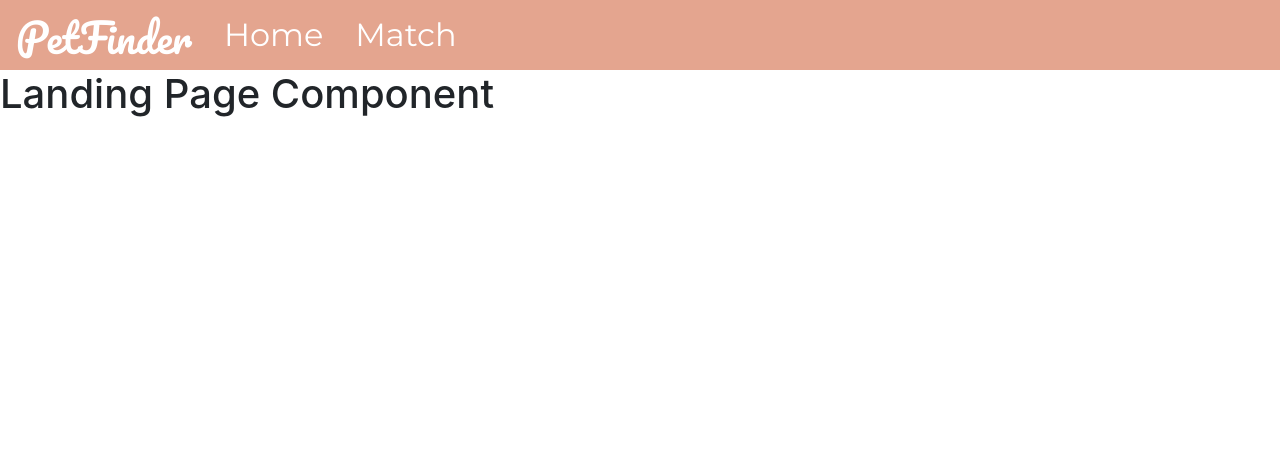
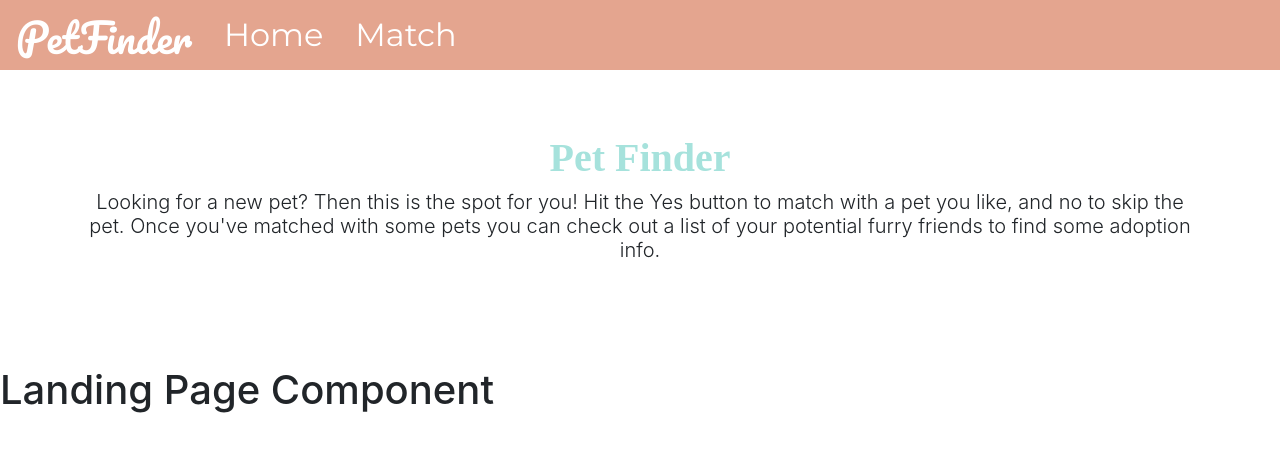
Before and after one commit to Codubee/PetFinderMW2-3, a React (Create React App) app in the folder frontend/: page / in a window 1280 px wide. Shown: the top 452 px of the page. Built offline with nearby package versions, Linux system fonts and the light colour scheme.

Commit message:
Adding the explanation component and test

```diff
--- a/frontend/src/components/Explanation.js
+++ b/frontend/src/components/Explanation.js
@@ -1 +1,17 @@
+import '../style/Explanation.css'
 // This is where the explanation component will be created
+function Explanation(props)
+{
+    return(
+    <div class="jumbotron">
+     <div class="container">
+        <h1 class="header">Pet Finder</h1>
+        <h2 class="lead">Looking for a new pet? Then this is the spot for you! Hit the Yes button to match with
+        a pet you like, and no to skip the pet. Once you've matched with some pets you can check out a list of
+        your potential furry friends to find some adoption info.</h2>
+    </div>
+    </div>
+    )
+}
+
+export default Explanation
--- /dev/null
+++ b/frontend/src/style/Explanation.css
@@ -0,0 +1,15 @@
+
+:root {
+    --blue-green: #A6E2DC;
+}
+.jumbotron{
+    background-color:transparent !important;
+}
+.container{
+    text-align: center;
+}
+.header {
+    font-weight: bold;
+    font-family: "Lucida Handwriting";
+    color: var(--blue-green)
+}
--- a/frontend/src/views/LandingPage.js
+++ b/frontend/src/views/LandingPage.js
@@ -1,9 +1,10 @@
 import React from 'react';
-
+import Explanation from '../components/Explanation.js'
 function LandingPage(){
     return(
         <div>
             {/* Insert your created components here */}
+            <Explanation/>
             <h1>Landing Page Component</h1>
         </div>
     )
```
Also changed, not shown: 1 other file (tests, documents, lock files or other folders).
